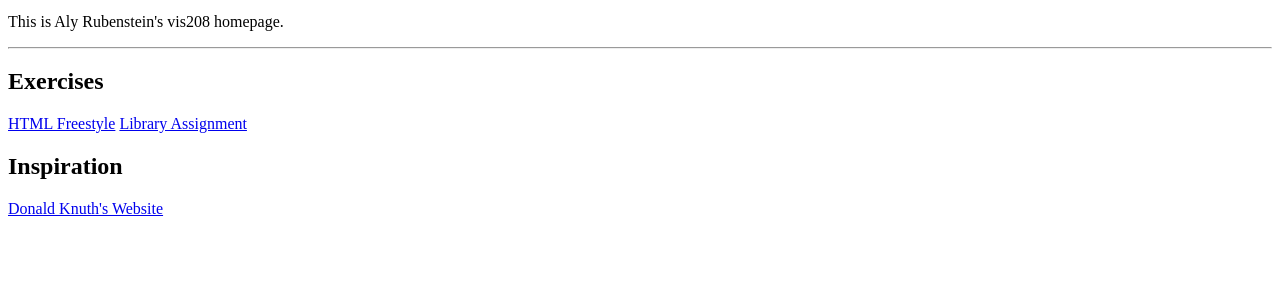
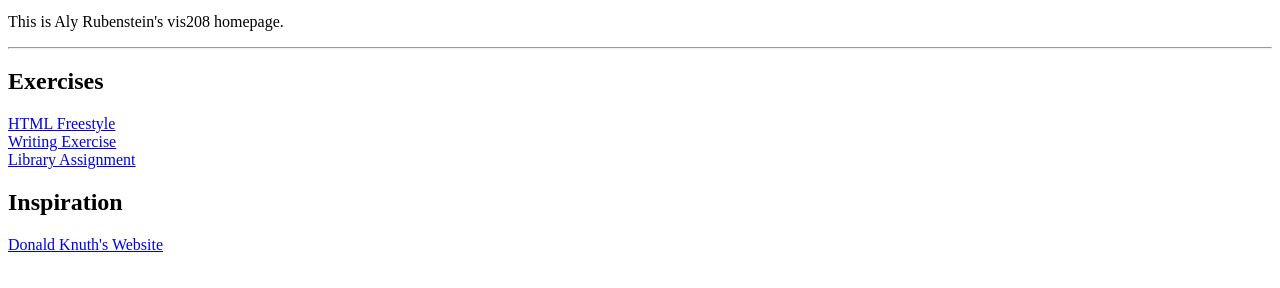
Before and after one commit to alylr/ultralight, a plain HTML site: page index.html in a window 1280 px wide. Shown: the part 312-600 px from the top of the page. Drawn offline with Linux system fonts and the light colour scheme.

Commit message:
Add files via upload

```diff
--- a/index.html
+++ b/index.html
@@ -27,6 +27,9 @@
     <h2>Exercises</h2>
 
     <a href="freestyle.html">HTML Freestyle</a>
+    <br>
+    <a href="song.html">Writing Exercise</a>
+    <br>
     <a href="library_main.html">Library Assignment</a>
 
     <h2>Inspiration</h2>
```
